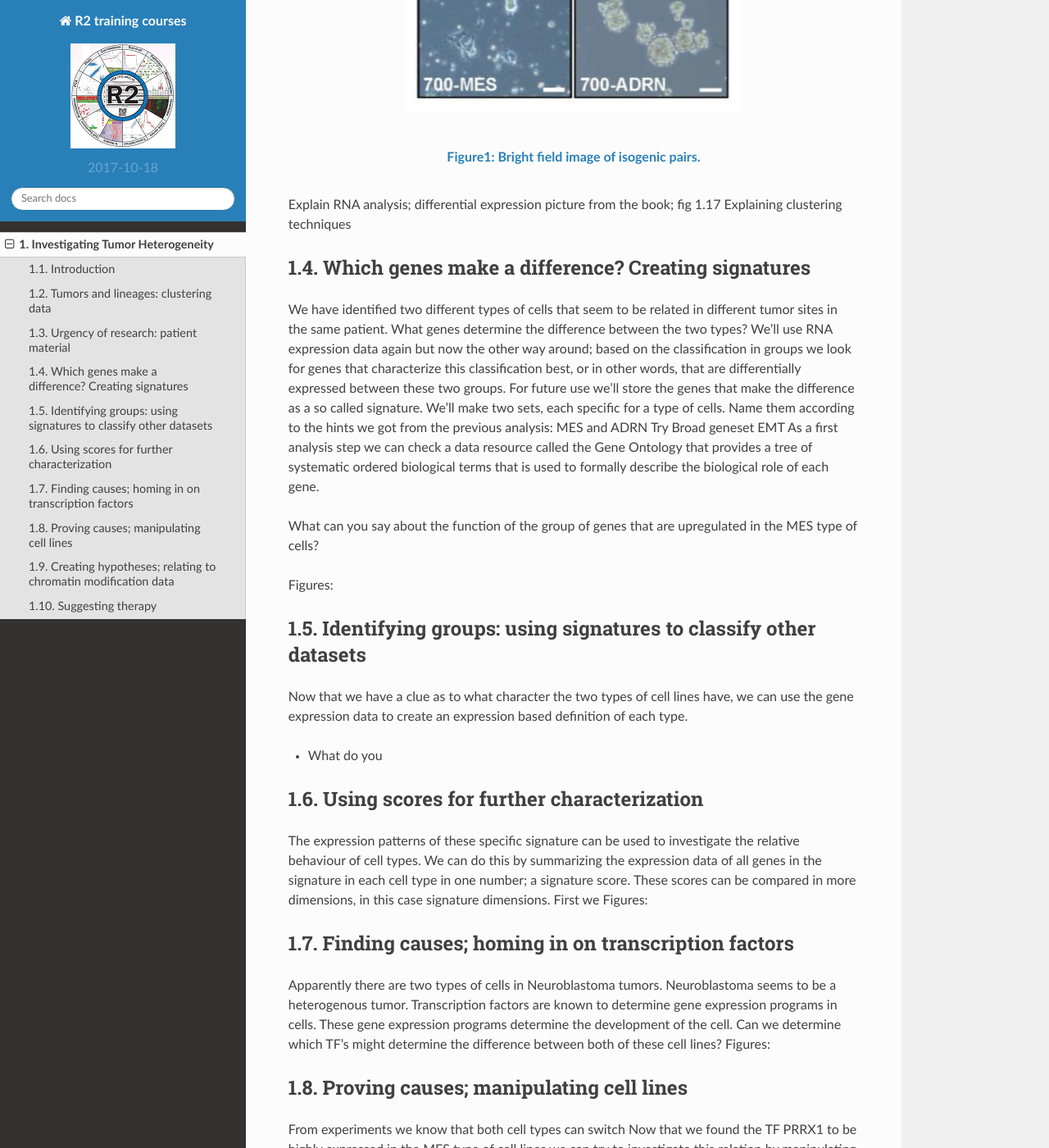
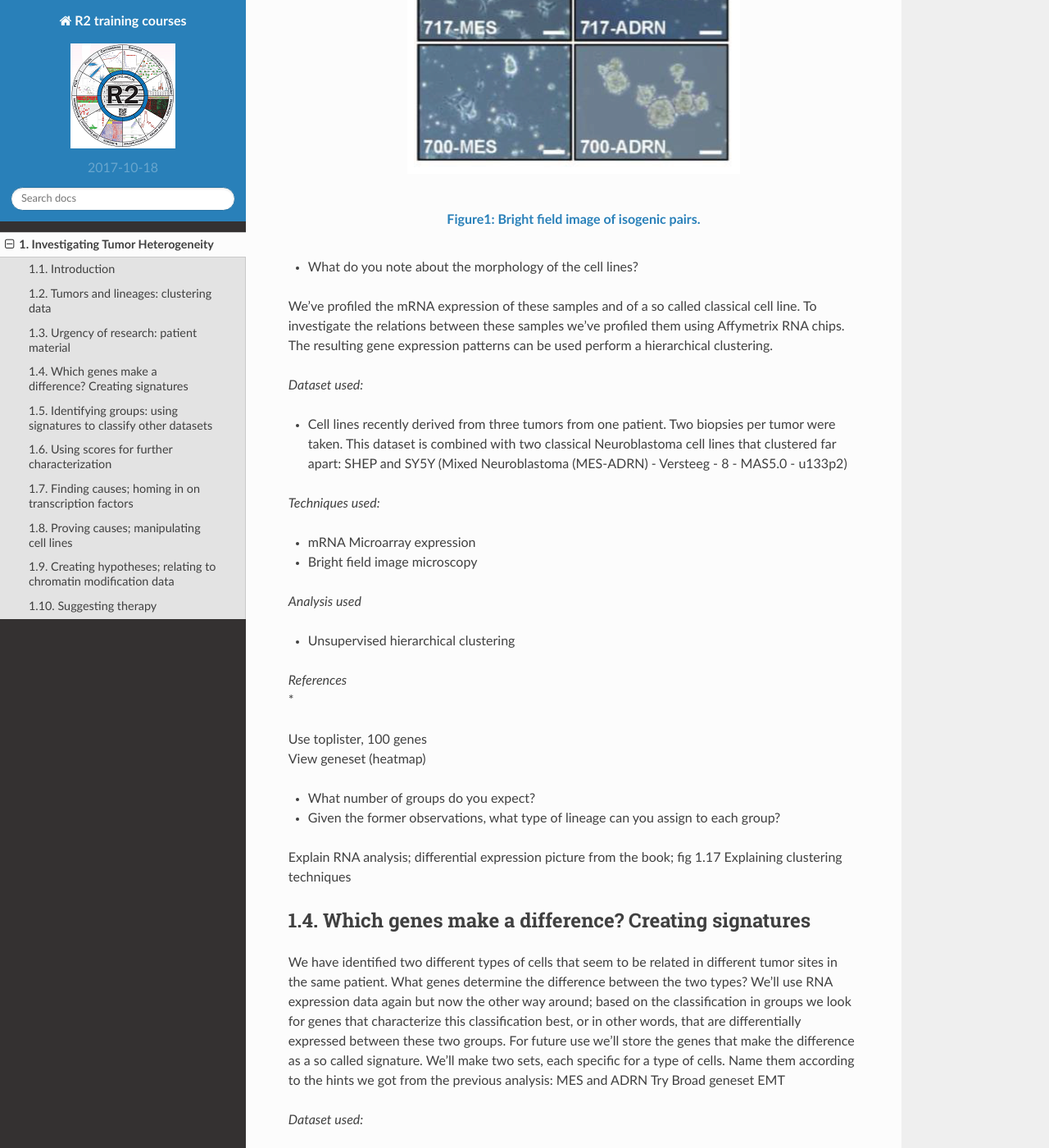
Before and after one commit to antronerds/r2-training-courses, a Sphinx documentation site: the page built from docs/Investigating_Tumor_Heterogeneity.md, in a window 1280 px wide and 1400 px high, scrolled down 2851 px. Shown: the whole window at 82% size. Built offline with Sphinx 7.4.7 and the Read the Docs theme 2.0.0, drawn with Linux system fonts in a browser that asks for light colours; some of the changed text lies outside the part shown.

Commit message:
Added structure and comments from google doc

```diff
--- a/docs/Investigating_Tumor_Heterogeneity.md
+++ b/docs/Investigating_Tumor_Heterogeneity.md
@@ -25,9 +25,11 @@
 We can use these in a larger public dataset of other tumor cell lines and see how they relate.
 
 *Dataset used:*
-* Classical cell lines derived from 6 different childhood tumors
+* 56 classical cell lines derived from 6 different childhood tumors (Cellline Childhood cancer - ITCC - 86 - MAS5.0 - u133p2)
+
 *Techniques used:*
 * mRNA Microarray expression
+
 *Analysis used*
 * Principle Components Analysis
 
@@ -40,51 +42,77 @@
 
 
 1. You're now on the R2 main page. This web based molecular biology data analysis platform contains a wealth of data and methods to analyze these. Step by step researchers are guided through a web of data analysis possibilities.
-  * Can you think of an gene that might mark differences between these tumors?
+
+---------
+  ![](_static/images/R2d2_logo.png)**Can you think of an gene that might mark differences between these tumors?**
+
+> *----*
+
+---------
+
   * In field 3 type the name of the gene and click next
   * Leave all settings to default and click next
-  * A graph shows the expression of this gene's mRNA in the whole set of childhood tumor cell lines; do you observe a difference between different cell lines?
+  * A graph shows the expression of this gene's mRNA in the whole set of childhood tumor cell lines.
+
+---------
+  ![](_static/images/R2d2_logo.png)**Do you observe a difference between different cell lines?**
+
+> *----*
+
+---------
+
+
   * If you did not already choose this gene, now try the known oncogene NMYC
-  * What do you observe from the data annotation track below?
+
+---------
+  ![](_static/images/R2d2_logo.png)**What do you observe from the data annotation track below?**
+
+> *----*
+
+---------
+
 
 2. To get a first impression of the type of data we're dealing with, an unbiased unsupervised type of clustering analysis is a good idea.
-   * What kinds of tumors do you distinguish?
-   * What is their lineage, can you relate this to a type of tissue?
-   * What do you note about the Neuroblastoma cell lines?
+  *
 
+  * What kinds of tumors do you distinguish?
+  * What is their lineage, can you relate this to a type of tissue?
+  * What do you note about the Neuroblastoma cell lines?
 
-
-------------------
-  ![](_static/images/R2d2_logo.png)**Sample did you know box?**
-
->  *Text goes here*
-
-------------------
 
 
 Urgency of research: patient material
 ----------------------------------------
 
-From the former step we derived that Neuroblastoma cell lines seem to be more inhomogeneous than other childhood tumor classical cell lines. These so called classical cell lines have gone through thousands of cloning cycles and usually are pretty far off their original genomic composition. We’ve recently isolated from one patient from several tumor sites two biopsies per site. These are so called isogenic cell line pairs. We’ve profiled the mRNA expression of these samples and of a so called classical cell line. To investigate the relations between these samples we’ve profiled them using Affymetrix RNA chips. The resulting gene expression patterns can be used perform a hierarchical clustering.
+From the former step we derived that Neuroblastoma cell lines seem to be less homogeneous than other childhood tumor classical cell lines. These so called classical cell lines have gone through thousands of cloning cycles and usually are pretty far off their original genomic composition. We’ve recently isolated from one patient from several tumor sites two biopsies per site. These are so called isogenic cell line pairs, see below.
+
+  ![Figure1: Bright field image of isogenic pairs.](_static/images/TumorHeterogeneity_IsoGenicPairsBF.png "Figure1: Bright field image of isogenic pairs.")
+
+  [**Figure1: Bright field image of isogenic pairs.**](_static/images/TumorHeterogeneity_IsoGenicPairsBF.png)
+
+* What do you note about the morphology of the cell lines?
+
+We’ve profiled the mRNA expression of these samples and of a so called classical cell line. To investigate the relations between these samples we’ve profiled them using Affymetrix RNA chips. The resulting gene expression patterns can be used perform a hierarchical clustering.
 
 *Dataset used:*
-* Cell lines recently derived from three tumors from one patient. Two biopsies per tumor. Combined with two classical Neuroblastoma cell lines
+  * Cell lines recently derived from three tumors from one patient. Two biopsies per tumor were taken. This dataset is combined with two classical Neuroblastoma cell lines that clustered far apart: SHEP and SY5Y (Mixed Neuroblastoma (MES-ADRN) - Versteeg - 8 - MAS5.0 - u133p2)
+
 *Techniques used:*
 * mRNA Microarray expression
 * Bright field image microscopy
+
 *Analysis used*
 * Unsupervised hierarchical clustering
+
+*References*
+*
+
+Use toplister, 100 genes
+View geneset (heatmap)
 
 
 * What number of groups do you expect?
 * Given the former observations, what type of lineage can you assign to each group?
-
-Figures:
- * the cell line images from the Nat Gen paper, supplemental fig 1a
-
-  ![Figure1: Bright field image of isogenic pairs.](_static/images/TumorHeterogeneity_IsoGenicPairsBF.png "Figure1: Bright field image of isogenic pairs.")
-
-  [**Figure1: Bright field image of isogenic pairs.**](_static/images/TumorHeterogeneity_IsoGenicPairsBF.png)
 
 Explain RNA analysis; differential expression picture from the book; fig 1.17
 Explaining clustering techniques
@@ -96,32 +124,97 @@
 We have identified two different types of cells that seem to be related in different tumor sites in the same patient. What genes determine the difference between the two types? We’ll use RNA expression data again but now the other way around; based on the classification in groups we look for genes that characterize this classification best, or in other words, that are differentially expressed between these two groups.
 For future use we’ll store the genes that make the difference as a so called signature. We’ll make two sets, each specific for a type of cells. Name them according to the hints we got from the previous analysis: MES and ADRN
 Try Broad geneset EMT
+
+*Dataset used:*
+* Mixed Neuroblastoma (MES-ADRN) - Versteeg - 8 - MAS5.0 - u133p2 (same as above)
+
+*Techniques used:*
+*
+
+*Analysis used*
+*
+
+*References*
+*
+
+
 As a first analysis step we can check a data resource called the Gene Ontology that provides a tree of systematic ordered biological terms that is used to formally describe the biological role of each gene.
 
 What can you say about the function of the group of genes that are upregulated in the MES type of cells?
 
-Figures:
+Differential expression between sets
+View as heatmap to confirm
+Do GO analysis: Motility in GO MES up
+Store as gene-category, both up and down
+
 
 
 Identifying groups: using signatures to classify other datasets
 ------------------------------------------------------------------
 
-Now that we have a clue as to what character the two types of cell lines have, we can use the gene expression data to create an expression based definition of each type.
-* What do you
+So we now have a signature that distinguishes between the two types of cells. How does this signature behave in other datasets? Does the same set of genes tell us something about other sets of tumors or cell lines?
+
+*Dataset used:*
+* A combination of the 8 cell lines above, additional classical Neuroblastoma cell lines and cells from the neural crest lineage (Mixed Neuroblastoma (MES-ADRN-CREST) - Versteeg/Etchevers - 34 - MAS5.0 - u133p2)
+
+*Techniques used:*
+* mRNA expression data
+
+*Analysis used*
+* Heatmap analysis
+
+*References*
+*
+
+View geneset with ADRN-high, and MES high and save as track
+View geneset with the combined signature and observe the high and low portions are similar
+
+* Which samples group together?
+* How does this relate to above
 
 
 Using scores for further characterization
 --------------------------------------------
 
 The expression patterns of these specific signature can be used to investigate the relative behaviour of cell types. We can do this by summarizing the expression data of all genes in the signature in each cell type in one number; a signature score. These scores can be compared in more dimensions, in this case signature dimensions. First we
-Figures:
+
+*Dataset used:*
+* Mixed Neuroblastoma (MES-ADRN-CREST) - Versteeg/Etchevers - 34 - MAS5.0 - u133p2
+
+*Techniques used:*
+*
+
+*Analysis used*
+*
+
+*References*
+*
+First show each track, with boxplots
+Next relate two tracks
+
 
 
 Finding causes; homing in on transcription factors
 -----------------------------------------------------
 
 Apparently there are two types of cells in Neuroblastoma tumors. Neuroblastoma seems to be a heterogenous tumor. Transcription factors are known to determine gene expression programs in cells. These gene expression programs determine the development of the cell. Can we determine which TF’s might determine the difference between both of these cell lines?
-Figures:
+
+*Dataset used:*
+*
+
+*Techniques used:*
+*
+
+*Analysis used*
+*
+
+*References*
+*
+
+Differential expression between groups
+select only MES and ADRN, select TF as category
+Investigate top 4 high in MES in Entrez; which to choose?
+
 
 
 Proving causes; manipulating cell lines
@@ -130,7 +223,19 @@
 From experiments we know that both cell types can switch
 Now that we found the TF PRRX1 to be highly expressed in the MES type of cell lines we can try to investigate this relation by manipulating the gene in cell lines we grow in the lab. The gene was inducibly expressed in the cell lines and these were monitored through time for their gene expression. The PRRX1 gene was also silenced by using a CRISPR/Cas9 system.
 Keyword: reprogramming
-Figures:
+
+*Dataset used:*
+*
+
+*Techniques used:*
+*
+
+*Analysis used*
+*
+
+*References*
+*
+Show that experimental manipulation of one of them can move cell lines along the MES/ADRN axis
 
 
 Creating hypotheses; relating to chromatin modification data
@@ -139,8 +244,17 @@
 So the TF PRRX1 is capable of shifting cells from a MES state to an ADRN state. How can we further determine causal relations and probably targetable processes in these cancer cells? How is a switch dynamically possible? A growing body of evidence implicates enhancers as key elements defining cell identity but the relationship of these enhancers to intratumoral heterogeneity is unknown. We measured enhancer mark. We view a couple of genes from the signatures to discover patterns
 Epigentisch versus genetisch
 
-Figures:
+*Dataset used:*
+*
 
+*Techniques used:*
+*
+
+*Analysis used*
+*
+
+*References*
+*
 
 
 Suggesting therapy
@@ -152,3 +266,15 @@
 SKNSH; upon chemotherapy (drugs) mesenchymal shift; drugable are for example kinases;
 Hints:
 Figures:
+
+*Dataset used:*
+*
+
+*Techniques used:*
+*
+
+*Analysis used*
+*
+
+*References*
+*
```
